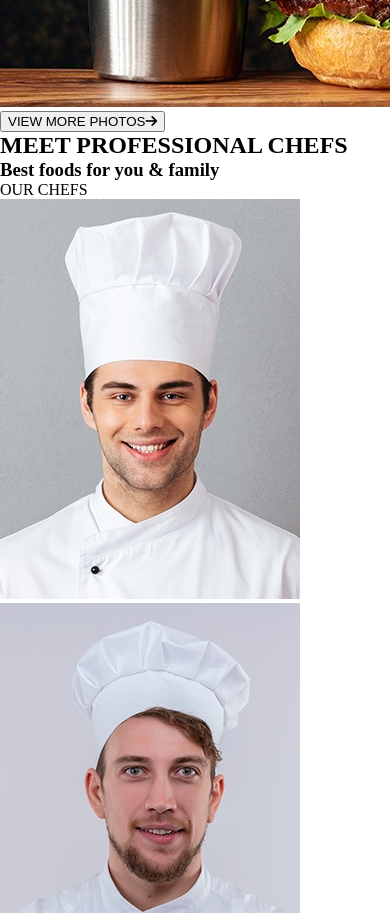
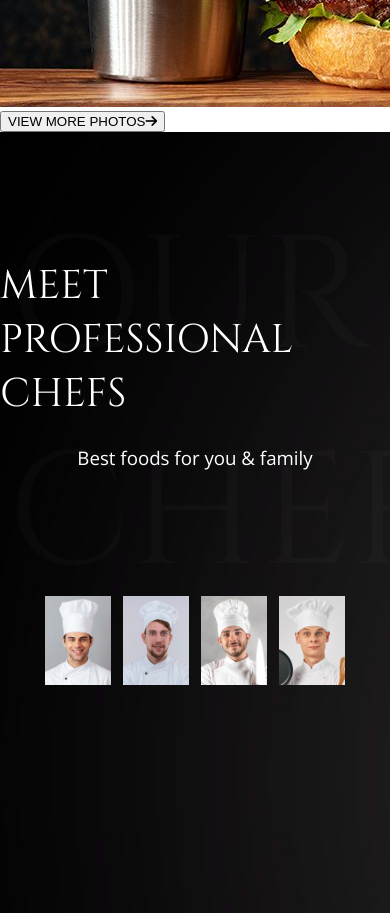
Before and after one commit to becodeorg/hamilton-8-kababi-sam-cam, a plain HTML site: page index.html in a window 390 px wide. Shown: the part 8120-9033 px from the top of the page. Drawn offline with nearby package versions, Linux system fonts and the light colour scheme; a web font is replaced by a local one.

Commit message:
chefs-responsive

```diff
--- a/index.html
+++ b/index.html
@@ -206,11 +206,13 @@
           ></i>
         </button>
       </section>
-      <section>
-        <h2>MEET PROFESSIONAL CHEFS</h2>
-        <h3>Best foods for you & family</h3>
-        <span class="">OUR CHEFS</span>
-        <div>
+      <section class="chefs">
+        <div class="chefs__titles">
+        <h2 class="chefs__titles__title">MEET PROFESSIONAL CHEFS</h2>
+        <h3 class="chefs__titles__stitle">Best foods for you & family</h3>
+      </div>
+        <span class="chefs__shadow">OUR CHEFS</span>
+        <div class="chefs__ensemble">
           <img src="./assets/img/team/img1team.jpg" alt="chef1" />
           <img src="./assets/img/team/img2team.jpg" alt="chef2" />
           <img src="./assets/img/team/img3team.jpg" alt="chef3" />
--- a/main.scss
+++ b/main.scss
@@ -11,3 +11,5 @@
 @import './pages/sectionBlog';
 
 @import './pages/footer';
+
+@import './pages/sectionchefs';
--- /dev/null
+++ b/pages/_sectionchefs.scss
@@ -0,0 +1,62 @@
+@import '../utils/fonts';
+
+@import '../utils/variables';
+
+.chefs {
+    min-height: 100vh;
+    background-image: url(../assets/img/our-chefs/imgbg-ourchefs.jpg);
+    display: flex;
+    flex-direction: column;
+    align-items: center;
+    // justify-content: space-around;
+    position: relative;
+    padding-bottom: 3vh;
+    gap: 15vh;
+
+    &__titles {
+        display: flex;
+        flex-direction: column;
+        align-items: center;
+        z-index: 2;
+        gap: 1.5rem;
+
+    &__title {
+        color: white;
+        font-family: 'Cinzel', serif;
+        font-size: 2.5rem;
+        font-weight: 300;
+        padding-top: 5vh;
+        margin-top: 10vh;
+    }
+
+    &__stitle {
+        color: white;
+        font-family: 'Open Sans', sans-serif;
+        font-weight: 200;
+    }
+    }
+    &__shadow {
+        color: white;
+        font-family: 'Cinzel', serif;
+        font-size: 10rem;
+        position: absolute;
+        left: 2vw;
+        top: 7vh;
+        z-index: 0;
+        opacity: 0.02;
+    }
+
+    &__ensemble {
+        display: flex;
+        flex-direction: row;
+        max-width: 90vw;
+        max-height: 70vh;
+        align-items: center;
+        justify-content: space-around;
+        gap: 3vw;
+
+        img {
+            max-width: 17vw;
+        }
+    }
+}
```
Also changed, not shown: main.css, 1 other file.
